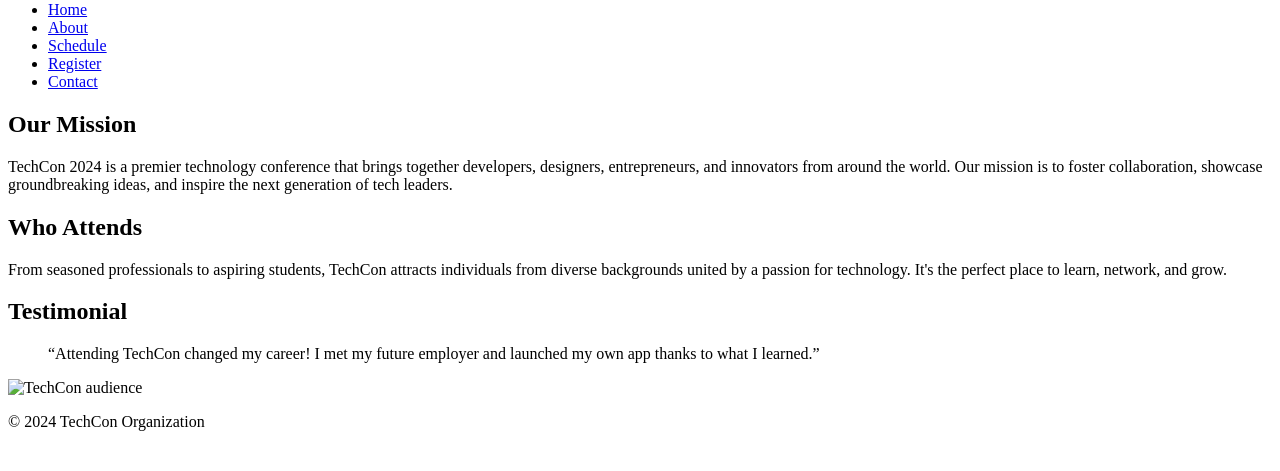
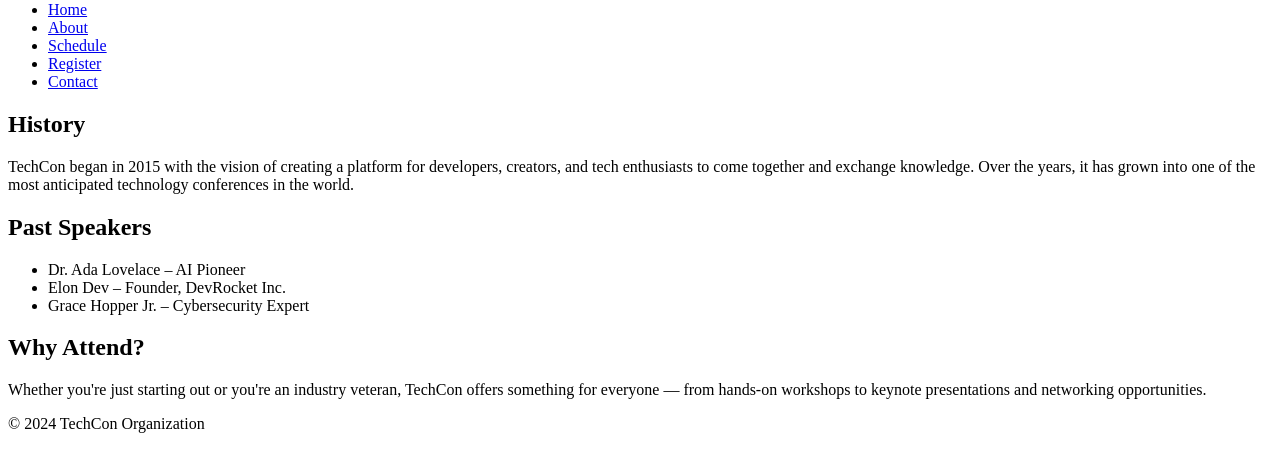
Before and after one commit to Faith043888/TechCon_HTML, a plain HTML site: page techcon_website/about.html in a window 1280 px wide. Shown: the part 79-550 px from the top of the page. Drawn offline with Linux system fonts and the light colour scheme.

Commit message:
fixed the layout page to include <article>

```diff
--- a/techcon_website/about.html
+++ b/techcon_website/about.html
@@ -1,8 +1,8 @@
 <!DOCTYPE html>
 <html lang="en">
 <head>
-  <meta charset="UTF-8">
-  <meta name="viewport" content="width=device-width, initial-scale=1.0">
+  <meta charset="UTF-8" />
+  <meta name="viewport" content="width=device-width, initial-scale=1.0" />
   <title>About - TechCon 2024</title>
 </head>
 <body>
@@ -21,29 +21,27 @@
   </header>
 
   <main>
-    <section>
-      <h2>Our Mission</h2>
+    <article>
+      <h2>History</h2>
       <p>
-        TechCon 2024 is a premier technology conference that brings together developers, designers, entrepreneurs, and innovators from around the world. Our mission is to foster collaboration, showcase groundbreaking ideas, and inspire the next generation of tech leaders.
+        TechCon began in 2015 with the vision of creating a platform for developers, creators, and tech enthusiasts to come together and exchange knowledge. Over the years, it has grown into one of the most anticipated technology conferences in the world.
       </p>
-    </section>
+    </article>
+
+    <article>
+      <h2>Past Speakers</h2>
+      <ul>
+        <li>Dr. Ada Lovelace – AI Pioneer</li>
+        <li>Elon Dev – Founder, DevRocket Inc.</li>
+        <li>Grace Hopper Jr. – Cybersecurity Expert</li>
+      </ul>
+    </article>
 
     <section>
-      <h2>Who Attends</h2>
+      <h2>Why Attend?</h2>
       <p>
-        From seasoned professionals to aspiring students, TechCon attracts individuals from diverse backgrounds united by a passion for technology. It's the perfect place to learn, network, and grow.
+        Whether you're just starting out or you're an industry veteran, TechCon offers something for everyone — from hands-on workshops to keynote presentations and networking opportunities.
       </p>
-    </section>
-
-    <section>
-      <h2>Testimonial</h2>
-      <blockquote>
-        “Attending TechCon changed my career! I met my future employer and launched my own app thanks to what I learned.”
-      </blockquote>
-    </section>
-
-    <section>
-      <img src="techcon_photo.jpg" alt="TechCon audience" width="500">
     </section>
   </main>
 
```
